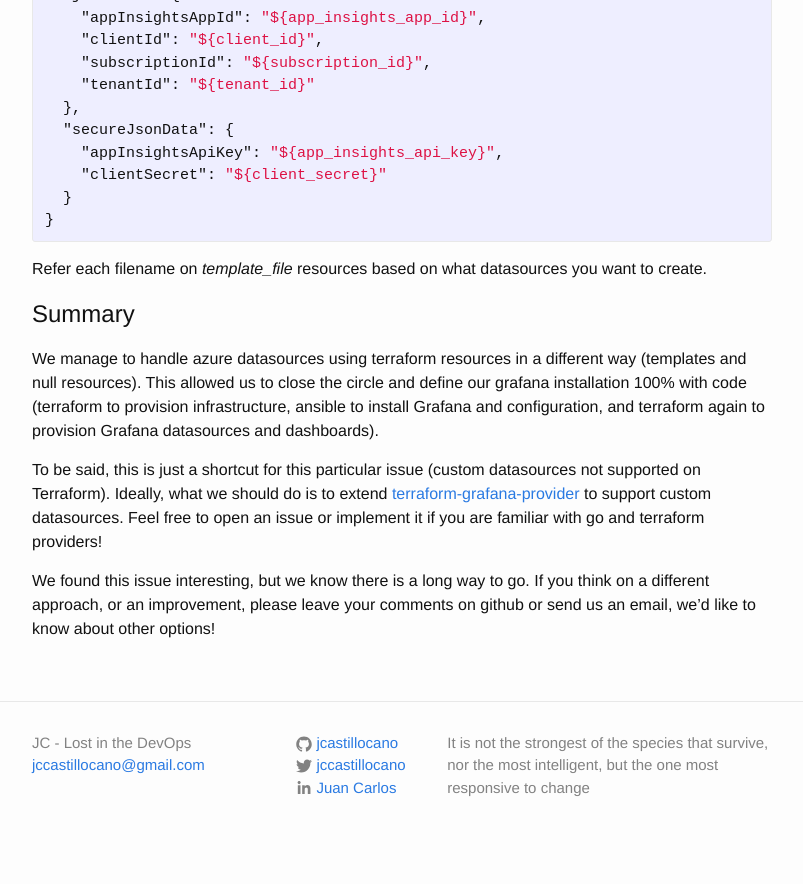
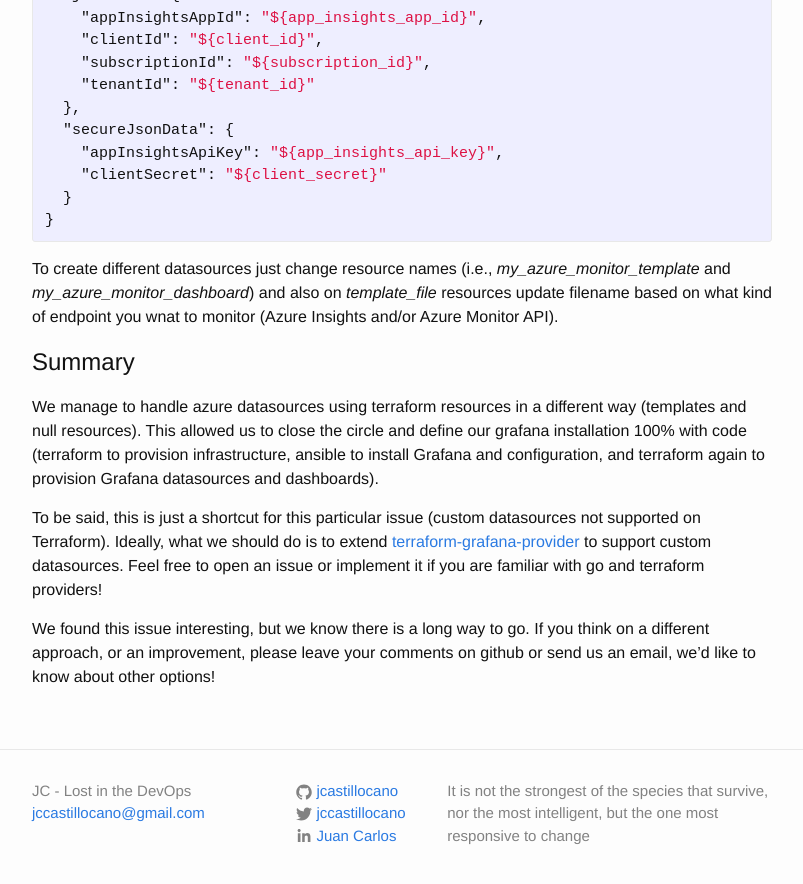
Before and after one commit to jcastillocano/jcastillocano.github.io, a Jekyll site: the page built from _posts/2018-01-10-azure-monitor-datasource-terraform.markdown, in a window 1280 px wide and 900 px high, scrolled down 4328 px. Shown: the top 884 px of the window, without its empty margins (238-1041 px from the left). Built offline with Jekyll 4.4.1, drawn with Linux system fonts in a browser that asks for light colours; before the commit the page ends 5187 px from its top, so only the background shows below that.

Commit message:
Fixed some comments on latest post

```diff
--- a/_posts/2018-01-10-azure-monitor-datasource-terraform.markdown
+++ b/_posts/2018-01-10-azure-monitor-datasource-terraform.markdown
@@ -177,7 +177,7 @@
 }
 {% endhighlight %}
 
-Refer each filename on _template\_file_ resources based on what datasources you want to create.
+To create different datasources just change resource names (i.e., _my\_azure\_monitor\_template_ and _my\_azure\_monitor\_dashboard_) and also on _template\_file_ resources update filename based on what kind of endpoint you wnat to monitor (Azure Insights and/or Azure Monitor API).
 
 # Summary
 
```
